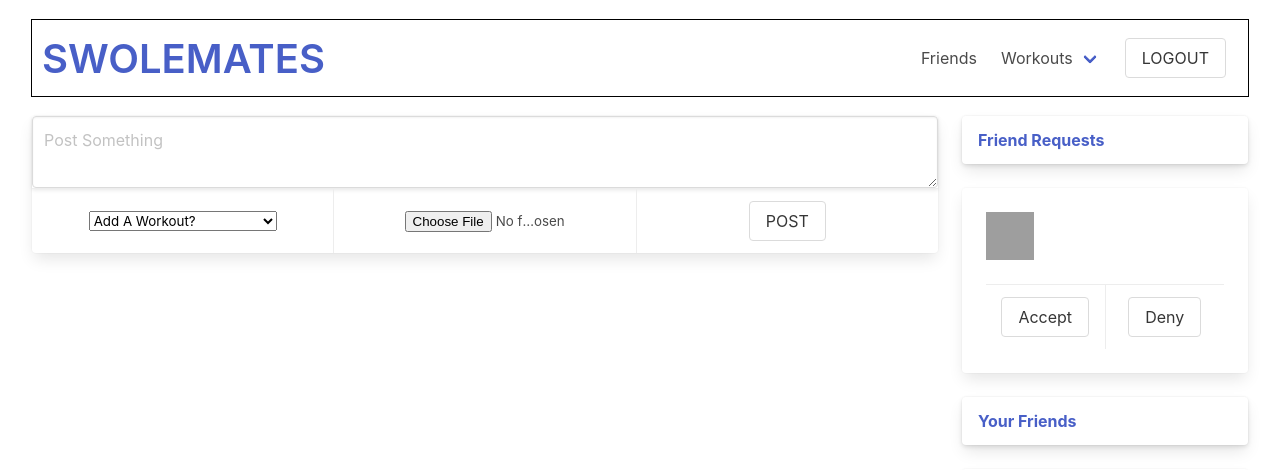
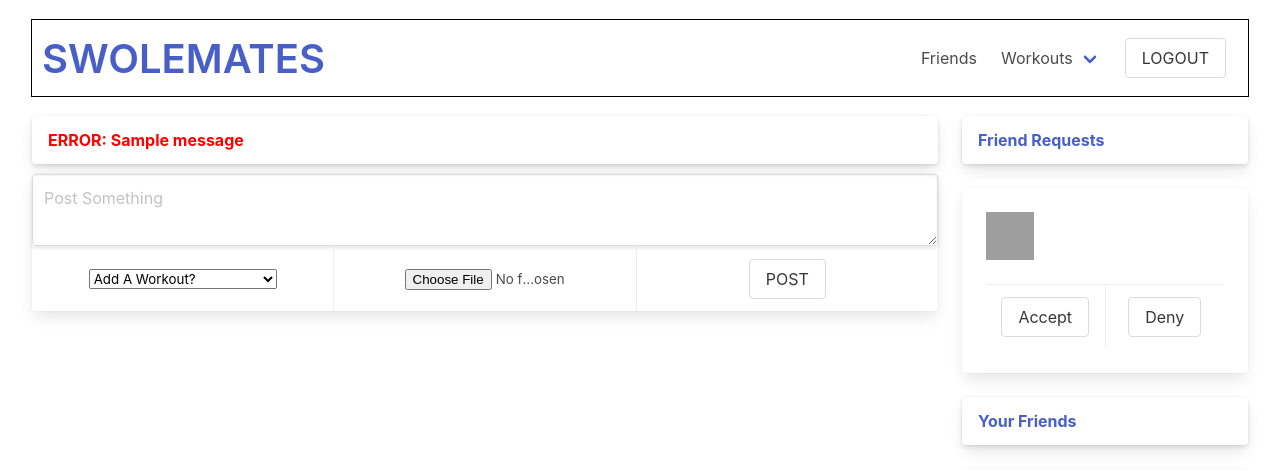
Before and after one commit to Jordan-McGhee/SwoleMates, a Django app: template swolemates_app/templates/home.html in a window 1280 px wide. Shown: the top 470 px of the page. Run offline with Django 3.2, Linux system fonts and the light colour scheme; data comes from the database, SQL or seed files in the repository; both versions use the stored data as it was after the commit; tables that the repository leaves empty hold one stand-in row (values such as "Sample post"); the template is opened without the code that fills it: values that come from a table or form of the project are taken from there, most other values are stand-ins (such as "Sample title", 1, 10 or a date in 2020); grey boxes marked "Sample" are stand-in pictures; one stand-in notice (Sample message) is shown; grey boxes are pictures that could not be loaded.

Commit message:
added error messages for incomplete posts/comments. Made styling consistent across all pages

```diff
--- a/swolemates_app/models.py
+++ b/swolemates_app/models.py
@@ -82,7 +82,7 @@ class PostCommentManager(models.Manager):
         errors = {}
 
         if len(postData['content']) < 1:
-            errors['content'] = "Message can't be empty"
+            errors['content'] = "Post/Comment can't be empty"
 
         return errors
 
--- a/swolemates_app/static/css/home_page.css
+++ b/swolemates_app/static/css/home_page.css
@@ -94,3 +94,11 @@ nav {
     border: 1px solid rgb(0, 0, 0, .15);
     padding: 20px;
 }
+
+#error {
+    color: red;
+}
+
+.messages {
+    margin-bottom: 10px;
+}
--- a/swolemates_app/static/css/view_workout.css
+++ b/swolemates_app/static/css/view_workout.css
@@ -45,11 +45,11 @@ nav {
 
 
 #featured-in {
-    max-height: 600px;
+    max-height: 800px;
     overflow: scroll;
 }
 
 #parent-workout-view {
-    max-height: 600px;
+    max-height: 800px;
     overflow: scroll;
 }
--- a/swolemates_app/templates/home.html
+++ b/swolemates_app/templates/home.html
@@ -102,6 +102,23 @@
                     <!-- MAKE POST TILE -->
                     <div class="tile is-child is-12">
 
+                        <div id="errors">
+                            {% if messages %}
+
+                                {% for message in messages %}
+                                    <div class="card messages">
+                                        <header class="card-header">
+                                            <p class="card-header-title" id="error">
+                                                ERROR: {{ message }}
+                                            </p>
+                                        </header>
+                                    </div>
+
+                                {% endfor %}
+                            {% endif %}
+                        </div>
+
+
                         <!-- MAKE POST CARD CONTAINER -->
                         <div class="card">
 
@@ -189,7 +206,7 @@
 
                                         <!-- IMAGE TILE -->
                                         {% if post.image %}
-                                            <div class="tile is-4">
+                                            <div class="tile is-3">
                                                 <img src="/media/{{post.image}}" alt="{{post.posted_by}} image">
                                             </div>
                                         {% endif %}
--- a/swolemates_app/templates/workout_view.html
+++ b/swolemates_app/templates/workout_view.html
@@ -146,7 +146,7 @@
                             <a href="/swolemates/workout/{{workout.id}}/edit" class="card-footer-item">Edit Workout</a>
                             <form action="/swolemates/workout/{{workout.id}}/delete" method="POST" class="card-footer-item">
                                 {% csrf_token %}
-                                <input type="submit" value="Delete Workout" onclick="return confirm('Are you sure you want to delete your workout?');">
+                                <input type="submit" value="Delete Workout" onclick="return confirm('Are you sure you want to delete your workout?');" class="button is-danger">
                             </form>
 
                         </div>
```
Also changed, not shown: swolemates_app/templates/friends_list.html (+5 -5 lines), swolemates_app/templates/post_view.html (+4 -4 lines), swolemates_app/templates/profile.html (+17 -1 lines), db.sqlite3.
